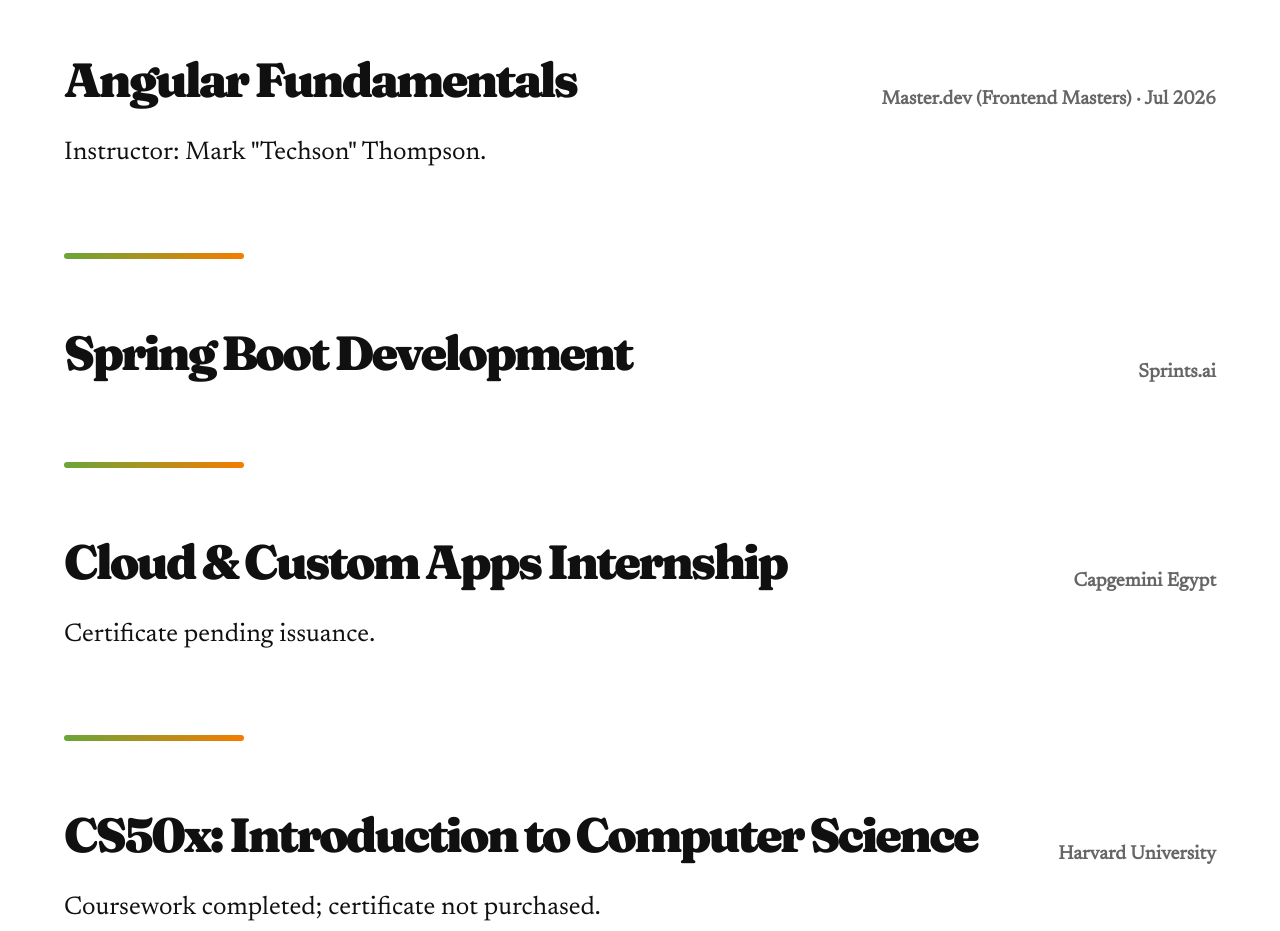
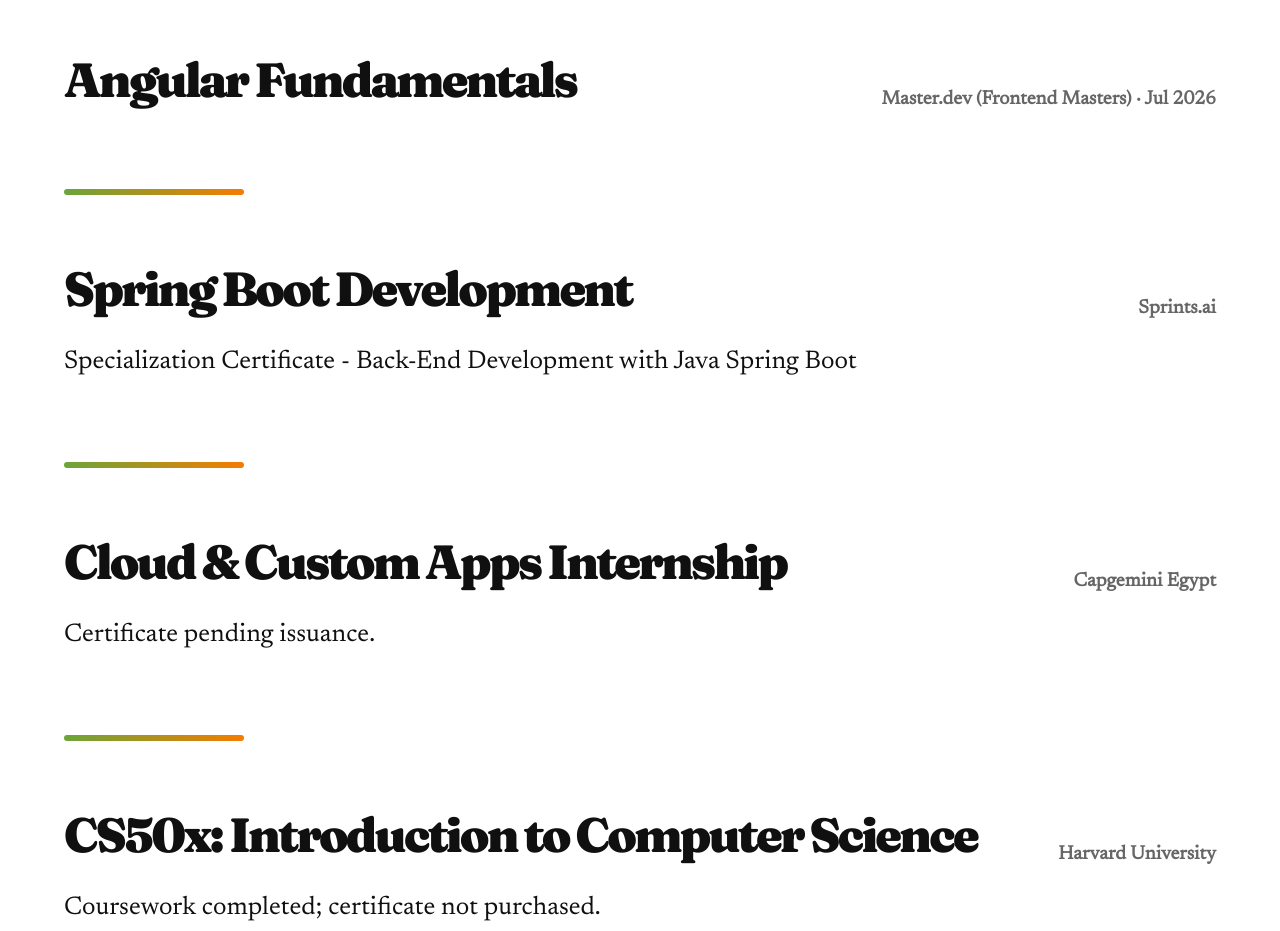
Before and after one commit to pesterian/portfolio, a plain HTML site: page index.html in a window 1280 px wide. Shown: the part 6680-7611 px from the top of the page. Drawn offline with Linux system fonts and the light colour scheme.

Commit message:
Minor changes in certificates

```diff
--- a/index.html
+++ b/index.html
@@ -364,7 +364,6 @@
                 </div>
 
                 <p>
-                    Instructor: Mark "Techson" Thompson.
                 </p>
 
             </div>
@@ -380,7 +379,9 @@
                     <span>Sprints.ai</span>
 
                 </div>
+      <p>Specialization Certificate
 
+                - Back-End Development with Java Spring Boot</p>
             </div>
 
             <div class="divider"></div>
```
